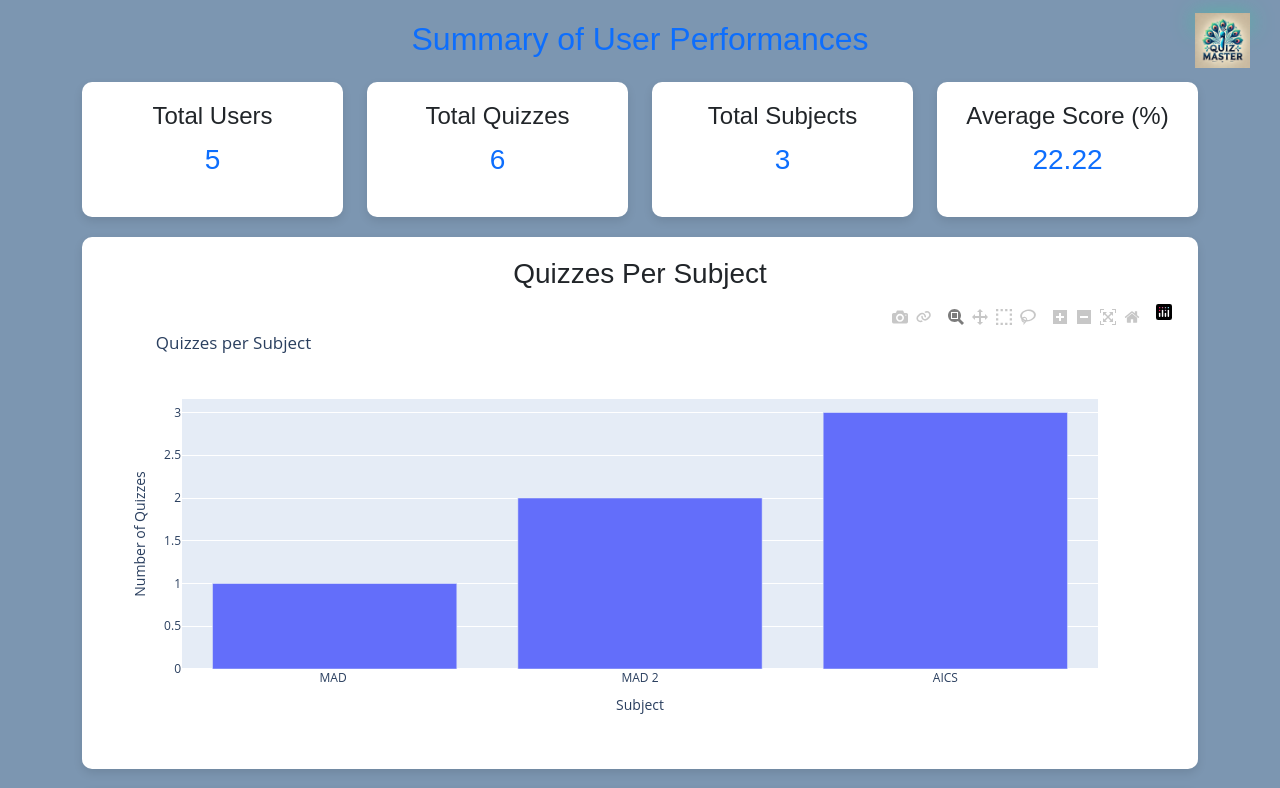
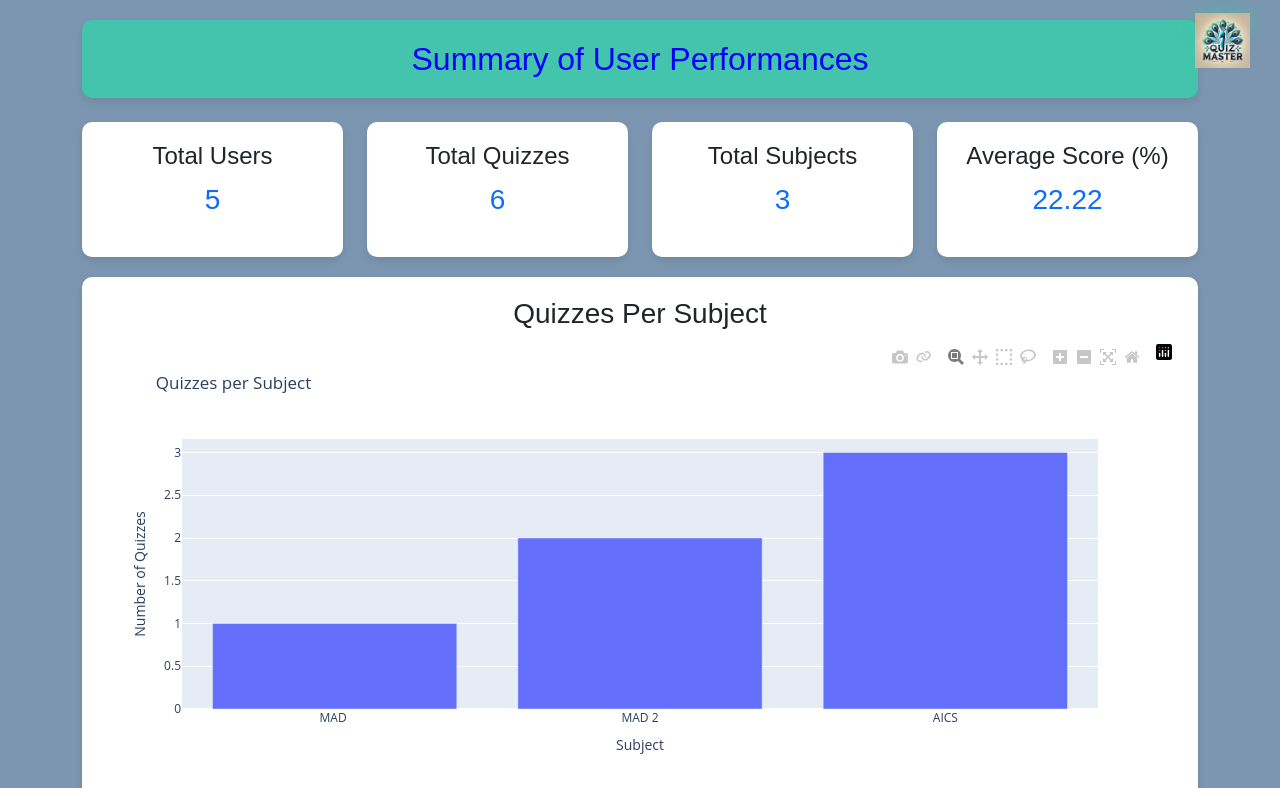
Before and after one commit to 22f3001070/QUIZ_MASTER_22f3001070, a Flask app: page /admin_summary in a window 1280 px wide. Shown: the top 788 px of the page. Run offline with Flask 3, Linux system fonts and the light colour scheme.

Commit message:
Changed aesthetics..

```diff
--- a/templates/admin_summary.html
+++ b/templates/admin_summary.html
@@ -41,12 +41,20 @@
             box-shadow: 0px 4px 22px rgba(37, 214, 152, 0.86);
 
         }
+        h2.h{
+            color: blue;
+            background: rgba(40, 221, 170, 0.66);
+            padding: 20px;
+            border-radius: 10px;
+            box-shadow: 0px 4px 10px rgba(0, 0, 0, 0.1);
+            text-align: center;
+        }
     </style>
 </head>
 <body>
 
     <div class="container">
-        <h2 class="text-center text-primary">Summary of User Performances</h2>
+        <h2 class="h">Summary of User Performances</h2>
         <header class="logo">
             <img src="{{ url_for('static', filename='images/logo.png') }}" alt="Quiz Master Logo" width="55" >
         </header>
```
Also changed, not shown: templates/user_summary.html (+9 -1 lines).
